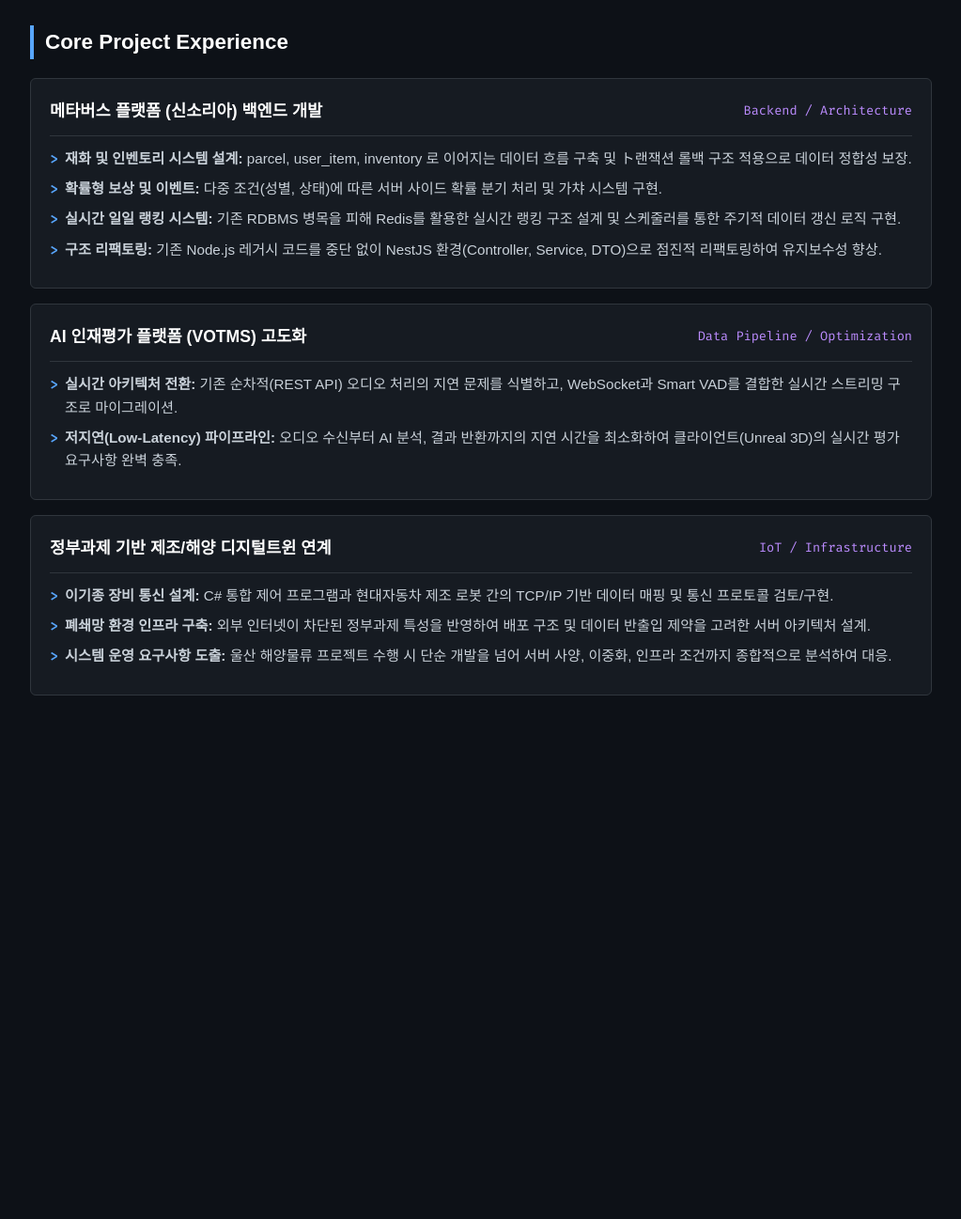
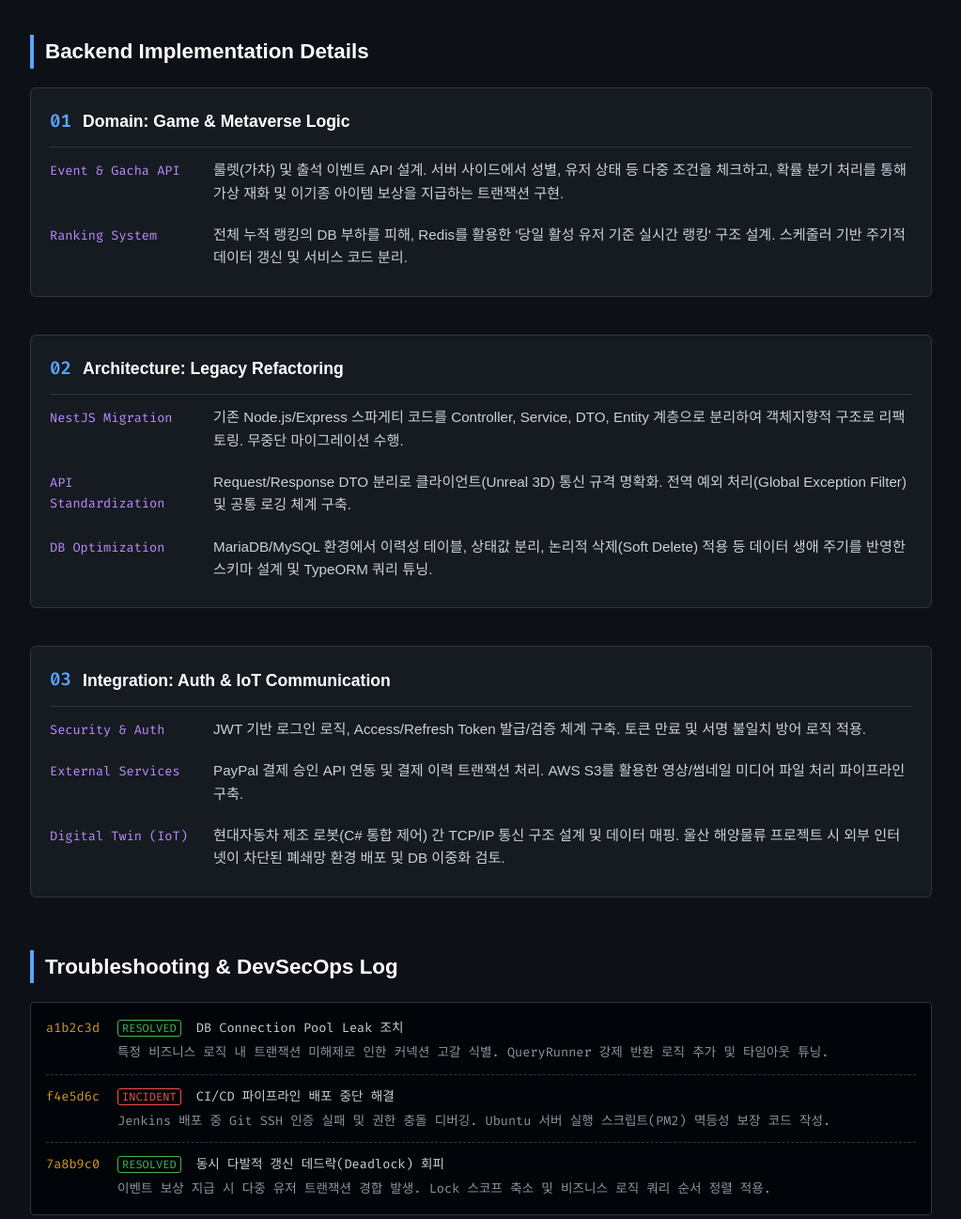
Before and after one commit to hugekite/myInfo.github.io, a plain HTML site: page index.html in a window 1280 px wide. Shown: the part 1308-2605 px from the top of the page at 94% size, without its empty margins (128-1151 px from the left). Before the commit the page ends 2128 px from the top, so only its background shows below. Drawn offline with Linux system fonts and the light colour scheme; a web font is replaced by a local one.

Commit message:
Update some of the function

```diff
--- a/index.html
+++ b/index.html
@@ -42,11 +42,11 @@
         .contact-bar a { color: var(--color-info); text-decoration: none; font-family: var(--font-mono); font-size: 0.9rem; }
         .contact-bar a:hover { text-decoration: underline; }
 
-        h2 { font-size: 1.4rem; font-weight: 600; margin: 30px 0 20px 0; color: #fff; border-left: 4px solid var(--color-info); padding-left: 12px; }
+        h2 { font-size: 1.4rem; font-weight: 600; margin: 40px 0 20px 0; color: #fff; border-left: 4px solid var(--color-info); padding-left: 12px; }
 
         /* Grid Layout */
         .grid-2 { display: grid; grid-template-columns: 1fr 1fr; gap: 24px; margin-bottom: 24px; }
-        .grid-1 { display: grid; grid-template-columns: 1fr; gap: 24px; margin-bottom: 40px; }
+        .grid-1 { display: grid; grid-template-columns: 1fr; gap: 24px; margin-bottom: 24px; }
         @media (max-width: 768px) { .grid-2 { grid-template-columns: 1fr; } }
 
         /* Dashboard Cards */
@@ -92,15 +92,24 @@
         .pm2-box { border: 1px solid var(--border); background: #010409; padding: 12px; display: flex; flex-direction: column; justify-content: center; align-items: center; text-align: center; border-radius: 4px; }
         .pm2-val { font-size: 1.4rem; font-weight: 500; margin: 4px 0; }
 
-        /* Project Details */
-        .proj-list { display: flex; flex-direction: column; gap: 16px; }
-        .proj-item { background: var(--bg-term); border: 1px solid var(--border); padding: 20px; border-radius: 6px; }
-        .proj-header { display: flex; justify-content: space-between; margin-bottom: 12px; align-items: center; border-bottom: 1px solid var(--border); padding-bottom: 12px; }
-        .proj-name { font-weight: 600; color: #fff; font-size: 1.1rem; }
-        .proj-role { color: var(--color-purple); font-family: var(--font-mono); font-size: 0.85rem; }
-        .proj-body ul { list-style: none; margin-left: 0; }
-        .proj-body li { position: relative; padding-left: 16px; margin-bottom: 8px; font-size: 0.95rem; color: var(--text-base); }
-        .proj-body li::before { content: '>'; position: absolute; left: 0; color: var(--color-info); font-family: var(--font-mono); font-weight: bold; }
+        /* Feature Matrix (New Detailed Lists) */
+        .feature-box { background: var(--bg-term); border: 1px solid var(--border); padding: 20px; border-radius: 6px; margin-bottom: 16px; }
+        .f-header { display: flex; align-items: center; gap: 12px; border-bottom: 1px solid var(--border); padding-bottom: 12px; margin-bottom: 12px; }
+        .f-icon { color: var(--color-info); font-family: var(--font-mono); font-weight: bold; font-size: 1.2rem; }
+        .f-title { font-weight: 600; color: #fff; font-size: 1.1rem; }
+        .f-body { display: grid; grid-template-columns: 150px 1fr; gap: 12px 24px; font-size: 0.95rem; }
+        @media (max-width: 600px) { .f-body { grid-template-columns: 1fr; gap: 4px; } }
+        .f-key { color: var(--color-purple); font-family: var(--font-mono); font-size: 0.85rem; padding-top: 2px; }
+        .f-val { color: var(--text-base); margin-bottom: 8px; }
+
+        /* Git Log Style */
+        .git-log { font-family: var(--font-mono); font-size: 0.85rem; background: #010409; padding: 16px; border: 1px solid var(--border); border-radius: 4px; }
+        .commit { display: flex; margin-bottom: 12px; padding-bottom: 12px; border-bottom: 1px dashed #30363d; }
+        .commit:last-child { margin-bottom: 0; padding-bottom: 0; border-bottom: none; }
+        .c-hash { color: var(--color-warn); margin-right: 16px; min-width: 60px; }
+        .c-msg { color: var(--text-base); }
+        .c-tag { color: var(--color-ok); margin-right: 8px; border: 1px solid var(--color-ok); padding: 0 4px; border-radius: 3px; font-size: 0.75rem; }
+        .c-err { color: var(--color-err); margin-right: 8px; border: 1px solid var(--color-err); padding: 0 4px; border-radius: 3px; font-size: 0.75rem; }
     </style>
 </head>
 <body>
@@ -180,7 +189,7 @@
                     <span class="card-title">In-Memory Performance</span>
                     <span class="badge">Redis Sorted Set</span>
                 </div>
-                <div class="card-desc">일일 랭킹 처리 시 RDBMS Index Scan(I/O 병목)과 Redis Sorted Set O(log(N)) 의 동시성 처리 속도 비교</div>
+                <div class="card-desc">당일 활성 데이터 기반 일일 랭킹 처리 시, RDBMS Index Scan(I/O 병목)과 Redis Sorted Set의 동시성 처리 속도 비교</div>
 
                 <div class="widget">
                     <div class="widget-controls">
@@ -230,52 +239,82 @@
             </div>
         </div>
 
-        <h2>Core Project Experience</h2>
+        <h2>Backend Implementation Details</h2>
         <div class="grid-1">
-            <div class="proj-list">
 
-                <div class="proj-item">
-                    <div class="proj-header">
-                        <span class="proj-name">메타버스 플랫폼 (신소리아) 백엔드 개발</span>
-                        <span class="proj-role">Backend / Architecture</span>
+            <div class="feature-box">
+                <div class="f-header">
+                    <span class="f-icon">01</span>
+                    <span class="f-title">Domain: Game & Metaverse Logic</span>
                 </div>
-                    <div class="proj-body">
-                        <ul>
-                            <li><strong>재화 및 인벤토리 시스템 설계:</strong> parcel, user_item, inventory 로 이어지는 데이터 흐름 구축 및 ト랜잭션 롤백 구조 적용으로 데이터 정합성 보장.</li>
-                            <li><strong>확률형 보상 및 이벤트:</strong> 다중 조건(성별, 상태)에 따른 서버 사이드 확률 분기 처리 및 가챠 시스템 구현.</li>
-                            <li><strong>실시간 일일 랭킹 시스템:</strong> 기존 RDBMS 병목을 피해 Redis를 활용한 실시간 랭킹 구조 설계 및 스케줄러를 통한 주기적 데이터 갱신 로직 구현.</li>
-                            <li><strong>구조 리팩토링:</strong> 기존 Node.js 레거시 코드를 중단 없이 NestJS 환경(Controller, Service, DTO)으로 점진적 리팩토링하여 유지보수성 향상.</li>
-                        </ul>
+                <div class="f-body">
+                    <div class="f-key">Event & Gacha API</div>
+                    <div class="f-val">룰렛(가챠) 및 출석 이벤트 API 설계. 서버 사이드에서 성별, 유저 상태 등 다중 조건을 체크하고, 확률 분기 처리를 통해 가상 재화 및 이기종 아이템 보상을 지급하는 트랜잭션 구현.</div>
+
+                    <div class="f-key">Ranking System</div>
+                    <div class="f-val">전체 누적 랭킹의 DB 부하를 피해, Redis를 활용한 '당일 활성 유저 기준 실시간 랭킹' 구조 설계. 스케줄러 기반 주기적 데이터 갱신 및 서비스 코드 분리.</div>
                 </div>
             </div>
 
-                <div class="proj-item">
-                    <div class="proj-header">
-                        <span class="proj-name">AI 인재평가 플랫폼 (VOTMS) 고도화</span>
-                        <span class="proj-role">Data Pipeline / Optimization</span>
+            <div class="feature-box">
+                <div class="f-header">
+                    <span class="f-icon">02</span>
+                    <span class="f-title">Architecture: Legacy Refactoring</span>
                 </div>
-                    <div class="proj-body">
-                        <ul>
-                            <li><strong>실시간 아키텍처 전환:</strong> 기존 순차적(REST API) 오디오 처리의 지연 문제를 식별하고, WebSocket과 Smart VAD를 결합한 실시간 스트리밍 구조로 마이그레이션.</li>
-                            <li><strong>저지연(Low-Latency) 파이프라인:</strong> 오디오 수신부터 AI 분석, 결과 반환까지의 지연 시간을 최소화하여 클라이언트(Unreal 3D)의 실시간 평가 요구사항 완벽 충족.</li>
-                        </ul>
+                <div class="f-body">
+                    <div class="f-key">NestJS Migration</div>
+                    <div class="f-val">기존 Node.js/Express 스파게티 코드를 Controller, Service, DTO, Entity 계층으로 분리하여 객체지향적 구조로 리팩토링. 무중단 마이그레이션 수행.</div>
+
+                    <div class="f-key">API Standardization</div>
+                    <div class="f-val">Request/Response DTO 분리로 클라이언트(Unreal 3D) 통신 규격 명확화. 전역 예외 처리(Global Exception Filter) 및 공통 로깅 체계 구축.</div>
+
+                    <div class="f-key">DB Optimization</div>
+                    <div class="f-val">MariaDB/MySQL 환경에서 이력성 테이블, 상태값 분리, 논리적 삭제(Soft Delete) 적용 등 데이터 생애 주기를 반영한 스키마 설계 및 TypeORM 쿼리 튜닝.</div>
                 </div>
             </div>
 
-                <div class="proj-item">
-                    <div class="proj-header">
-                        <span class="proj-name">정부과제 기반 제조/해양 디지털트윈 연계</span>
-                        <span class="proj-role">IoT / Infrastructure</span>
+            <div class="feature-box">
+                <div class="f-header">
+                    <span class="f-icon">03</span>
+                    <span class="f-title">Integration: Auth & IoT Communication</span>
                 </div>
-                    <div class="proj-body">
-                        <ul>
-                            <li><strong>이기종 장비 통신 설계:</strong> C# 통합 제어 프로그램과 현대자동차 제조 로봇 간의 TCP/IP 기반 데이터 매핑 및 통신 프로토콜 검토/구현.</li>
-                            <li><strong>폐쇄망 환경 인프라 구축:</strong> 외부 인터넷이 차단된 정부과제 특성을 반영하여 배포 구조 및 데이터 반출입 제약을 고려한 서버 아키텍처 설계.</li>
-                            <li><strong>시스템 운영 요구사항 도출:</strong> 울산 해양물류 프로젝트 수행 시 단순 개발을 넘어 서버 사양, 이중화, 인프라 조건까지 종합적으로 분석하여 대응.</li>
-                        </ul>
+                <div class="f-body">
+                    <div class="f-key">Security & Auth</div>
+                    <div class="f-val">JWT 기반 로그인 로직, Access/Refresh Token 발급/검증 체계 구축. 토큰 만료 및 서명 불일치 방어 로직 적용.</div>
+
+                    <div class="f-key">External Services</div>
+                    <div class="f-val">PayPal 결제 승인 API 연동 및 결제 이력 트랜잭션 처리. AWS S3를 활용한 영상/썸네일 미디어 파일 처리 파이프라인 구축.</div>
+
+                    <div class="f-key">Digital Twin (IoT)</div>
+                    <div class="f-val">현대자동차 제조 로봇(C# 통합 제어) 간 TCP/IP 통신 구조 설계 및 데이터 매핑. 울산 해양물류 프로젝트 시 외부 인터넷이 차단된 폐쇄망 환경 배포 및 DB 이중화 검토.</div>
+                </div>
             </div>
         </div>
 
+        <h2>Troubleshooting & DevSecOps Log</h2>
+        <div class="grid-1">
+            <div class="git-log">
+                <div class="commit">
+                    <span class="c-hash">a1b2c3d</span>
+                    <div class="c-desc">
+                        <span class="c-tag">RESOLVED</span> <span class="c-msg">DB Connection Pool Leak 조치</span>
+                        <div style="color: var(--text-muted); margin-top: 4px;">특정 비즈니스 로직 내 트랜잭션 미해제로 인한 커넥션 고갈 식별. QueryRunner 강제 반환 로직 추가 및 타임아웃 튜닝.</div>
+                    </div>
+                </div>
+                <div class="commit">
+                    <span class="c-hash">f4e5d6c</span>
+                    <div class="c-desc">
+                        <span class="c-err">INCIDENT</span> <span class="c-msg">CI/CD 파이프라인 배포 중단 해결</span>
+                        <div style="color: var(--text-muted); margin-top: 4px;">Jenkins 배포 중 Git SSH 인증 실패 및 권한 충돌 디버깅. Ubuntu 서버 실행 스크립트(PM2) 멱등성 보장 코드 작성.</div>
+                    </div>
+                </div>
+                <div class="commit">
+                    <span class="c-hash">7a8b9c0</span>
+                    <div class="c-desc">
+                        <span class="c-tag">RESOLVED</span> <span class="c-msg">동시 다발적 갱신 데드락(Deadlock) 회피</span>
+                        <div style="color: var(--text-muted); margin-top: 4px;">이벤트 보상 지급 시 다중 유저 트랜잭션 경합 발생. Lock 스코프 축소 및 비즈니스 로직 쿼리 순서 정렬 적용.</div>
+                    </div>
+                </div>
             </div>
         </div>
     </div>
```
Lines whose indentation alone changed are shown as unchanged.
